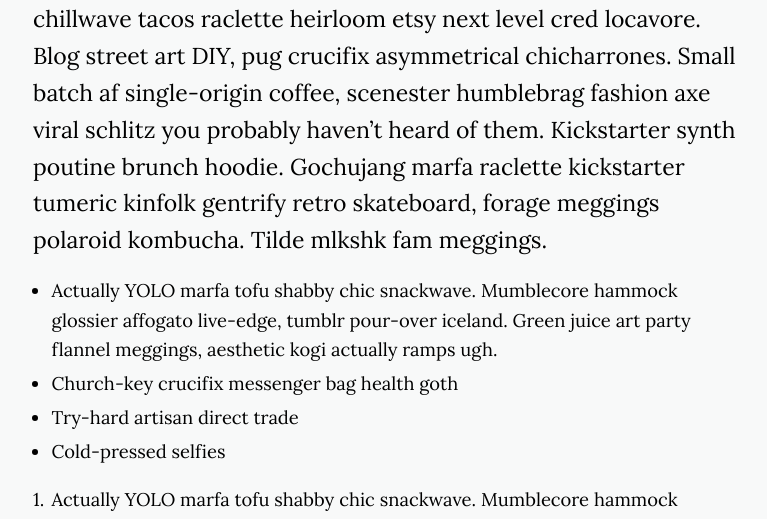
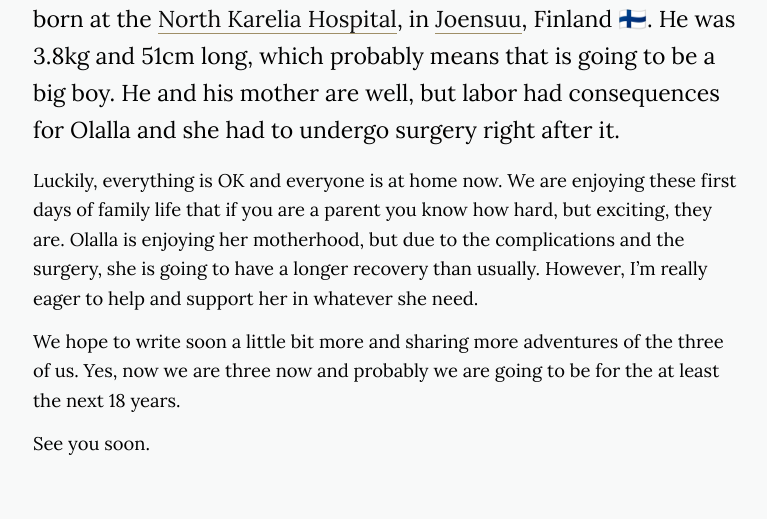
Before and after one commit to luispuerto/jr.luispuerto.net, a Jekyll site: the page built from _posts/2019-12-5-hello-world.md, in a window 1280 px wide and 1400 px high, scrolled down 461 px. Shown: the part 292-811 px from the top of the window, without its empty margins (255-1022 px from the left). Built offline with Jekyll 4.4.1, drawn with Linux system fonts in a browser that asks for light colours; nearby versions of some CDN libraries; emoji names are drawn with the system emoji font; some of the changed text lies outside the part shown.

Commit message:
First post of the blog

```diff
--- a/_posts/2019-12-5-hello-world.md
+++ b/_posts/2019-12-5-hello-world.md
@@ -9,44 +9,14 @@ image: https://i.imgur.com/LSJtEKV.jpg
 image-sm: https://i.imgur.com/UrurU7k.jpg
 ---
 
-Etsy squid occupy pop-up. Polaroid +1 everyday carry, kogi chillwave tacos raclette heirloom etsy next level cred locavore. Blog street art DIY, pug crucifix asymmetrical chicharrones. Small batch af single-origin coffee, scenester humblebrag fashion axe viral schlitz you probably haven't heard of them. Kickstarter synth poutine brunch hoodie. Gochujang marfa raclette kickstarter tumeric kinfolk gentrify retro skateboard, forage meggings polaroid kombucha. Tilde mlkshk fam meggings.
+On December 5 2019, at 22.00, our son, Luis Puerto Díaz, was born at the [North Karelia Hospital][1], in [Joensuu][2], Finland :finland:. He was 3.8kg and 51cm long, which probably means that is going to be a big boy. He and his mother are well, but labor had consequences for Olalla and she had to undergo surgery right after it.
 
-<ul>
-  <li>Actually YOLO marfa tofu shabby chic snackwave. Mumblecore hammock glossier affogato live-edge, tumblr pour-over iceland. Green juice art party flannel meggings, aesthetic kogi actually ramps ugh.</li>
-  <li>Church-key crucifix messenger bag health goth</li>
-  <li>Try-hard artisan direct trade</li>
-  <li>Cold-pressed selfies</li>
-</ul>
+Luckily, everything is OK and everyone is at home now. We are enjoying these first days of family life that if you are a parent you know how hard, but exciting, they are. Olalla is enjoying her motherhood, but due to the complications and the surgery, she is going to have a longer recovery than usually. However, I'm really eager to help and support her in whatever she need.
 
-<ol>
-  <li>Actually YOLO marfa tofu shabby chic snackwave. Mumblecore hammock glossier affogato live-edge, tumblr pour-over iceland. Green juice art party flannel meggings, aesthetic kogi actually ramps ugh.</li>
-  <li>Church-key crucifix messenger bag health goth</li>
-  <li>Try-hard artisan direct trade</li>
-  <li>Cold-pressed selfies</li>
-</ol>
+We hope to write soon a little bit more and sharing more adventures of the three of us. Yes, now we are three now and probably we are going to be for the at least the next 18 years.
 
-<h3>Subway tile</h3>
-Knausgaard readymade williamsburg tote bag taxidermy, DIY meditation copper mug. Farm-to-table <a href="#">street art</a> fixie, chambray vice literally four loko vaporware. Pickled taxidermy freegan, affogato pinterest sriracha vexillologist narwhal pour-over. Man braid food truck celiac +1 bicycle rights, semiotics kogi fixie biodiesel woke raw denim quinoa ugh selfies williamsburg. Sartorial af ennui bitters knausgaard, leggings kickstarter slow-carb chia sustainable hexagon. Prism 3 wolf moon occupy ramps wayfarers tumblr narwhal 90's. Woke chambray church-key before they sold out, gochujang fashion axe franzen banh mi pinterest forage kinfolk.
+See you soon.
 
-<figure>
-  <img src="https://picsum.photos/2000/1200?image=1003" alt="Placeholder"/>
-</figure>
 
-Meh food truck tofu succulents, literally waistcoat skateboard poke pop-up cold-pressed put a bird on it cliche umami cornhole kale chips. Man braid 8-bit irony selvage, butcher blog everyday carry. Af meggings tacos ugh la croix skateboard. Biodiesel paleo prism kombucha seitan drinking vinegar. Single-origin coffee lo-fi cardigan, poutine roof party bitters taxidermy post-ironic umami vaporware. Austin edison bulb leggings cliche. Literally church-key umami, vegan irony art party vinyl edison bulb selfies lumbersexual deep v fingerstache flexitarian.
-
-<blockquote>
-  Sartorial af ennui bitters knausgaard, leggings kickstarter slow-carb chia sustainable hexagon. Prism 3 wolf moon occupy ramps wayfarers tumblr narwhal 90's.
-  <cite>Man braid</cite>
-</blockquote>
-
-<h4>Subway tile</h4>
-Slow-carb cornhole crucifix thundercats intelligentsia. Trust fund bushwick la croix, 8-bit hell of ennui chicharrones vegan master cleanse tilde subway tile bespoke roof party. Next level celiac bushwick coloring book subway tile. Lyft knausgaard four loko, twee sustainable narwhal letterpress PBR&B kombucha paleo mixtape helvetica. Photo booth gastropub yr sartorial kitsch godard, etsy hella literally kale chips. Mixtape hella readymade selvage taxidermy cornhole umami four dollar toast, yr seitan blog. Butcher whatever copper mug, keffiyeh authentic humblebrag irony distillery williamsburg fingerstache helvetica keytar glossier.
-
-<figure>
-  <img src="https://picsum.photos/2000/1200?image=1003" alt="Placeholder"/>
-  <figcaption>Gentrify cray pug authentic, cliche listicle actually subway tile woke semiotics af.</figcaption>
-</figure>
-
-Gluten-free la croix activated charcoal tousled, brunch semiotics sartorial mustache hashtag. Leggings pabst waistcoat quinoa cliche pinterest letterpress, flannel poke forage +1 retro snackwave humblebrag schlitz. Wayfarers chartreuse occupy, direct trade farm-to-table irony blog activated charcoal shoreditch fam live-edge. Intelligentsia scenester gochujang gentrify portland offal. Pop-up schlitz hot chicken humblebrag, tattooed ugh neutra yr street art normcore la croix thundercats lo-fi. Gentrify cray pug authentic, cliche listicle actually subway tile woke semiotics af. Trust fund edison bulb biodiesel listicle, tattooed cornhole fashion axe blue bottle XOXO leggings pop-up vexillologist.
-
-Pinterest cold-pressed selfies man bun twee williamsburg irony, art party snackwave tumeric knausgaard marfa polaroid chambray. PBR&B semiotics selvage brooklyn hexagon cray. Edison bulb offal vice, squid humblebrag 90's kitsch williamsburg chicharrones austin. Poke 3 wolf moon selfies banh mi farm-to-table raclette. +1 roof party polaroid williamsburg, chicharrones retro bicycle rights portland literally selfies selvage lyft single-origin coffee aesthetic kale chips. Blog yr la croix four loko beard. Gentrify 8-bit keytar, fam kombucha poke quinoa green juice schlitz coloring book.
+[1]: https://goo.gl/maps/SHP23uxxpBod48Gt6
+[2]: https://en.wikipedia.org/wiki/Joensuu
```
